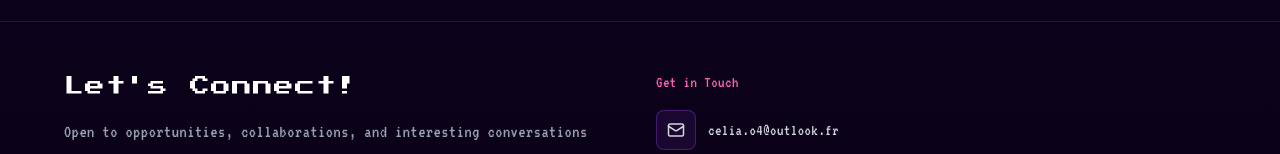
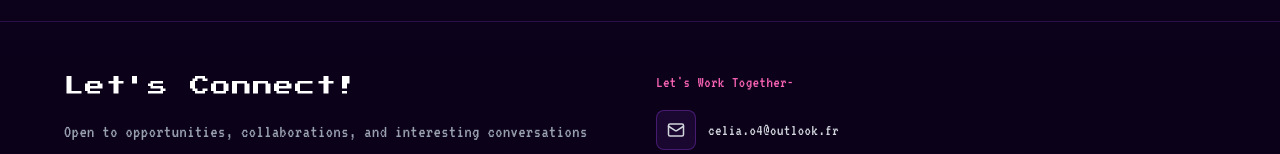
Before and after one commit to celiapplepi/celia-s-portfolio, a React (Vite) app: page / in a window 1280 px wide. Shown: the part 4390-4544 px from the top of the page. Built offline with nearby package versions, Linux system fonts and the light colour scheme.

Commit message:
Fix header text in Footer component

```diff
--- a/src/app/components/Footer.tsx
+++ b/src/app/components/Footer.tsx
@@ -24,7 +24,7 @@ export default function Footer() {
 
           <div className="space-y-4">
             <h4 className="text-pink-400 text-base">
-              Get in Touch
+              Let's Work Together-
             </h4>
             <div className="flex flex-col gap-3">
               <a
@@ -38,7 +38,6 @@ export default function Footer() {
                   celia.o4@outlook.fr
                 </span>
               </a>
-
               <a
                 href="https://github.com/celiapplepi"
                 target="_blank"
```
